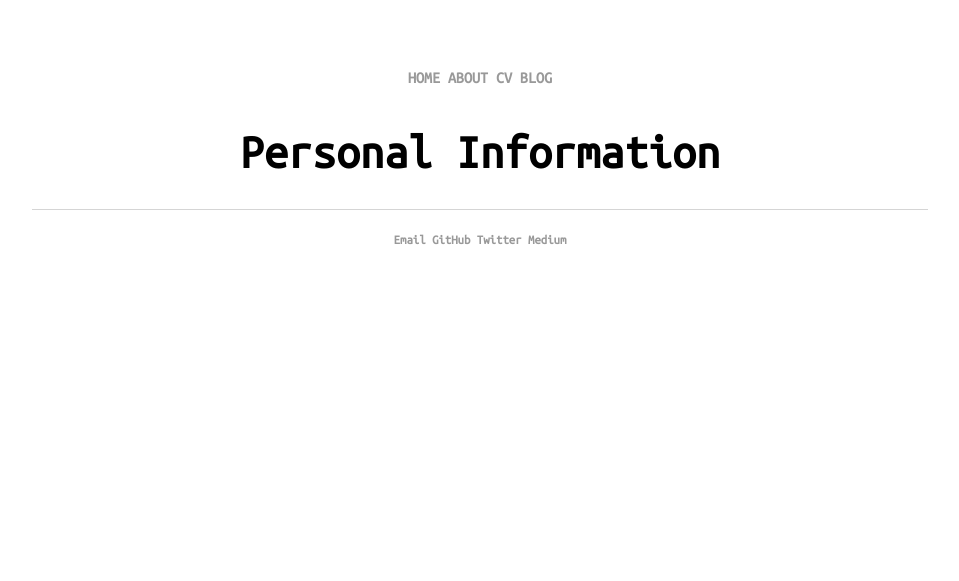
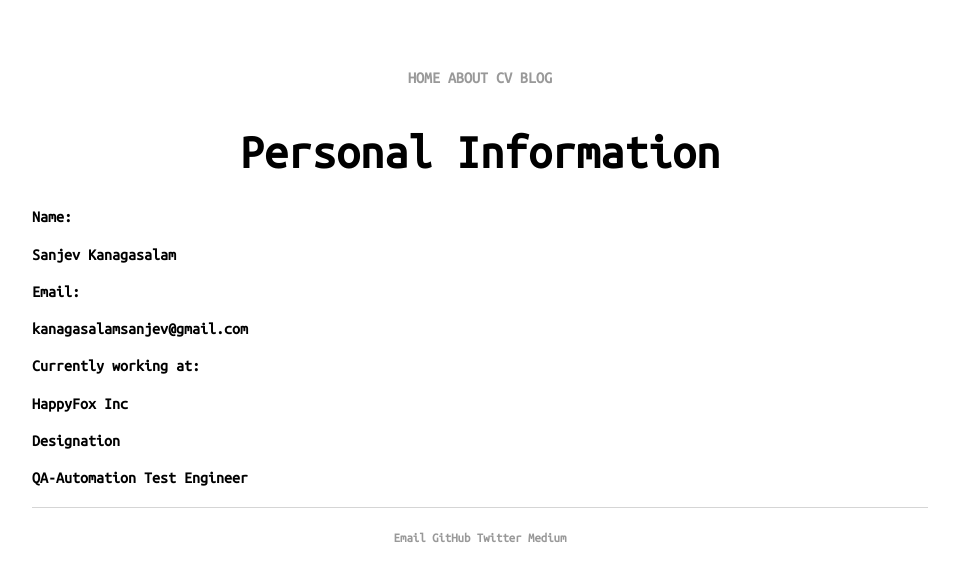
Before and after one commit to sanjevk/portfolio, a Jekyll site: the page built from cv.html, in a window 1280 px wide. Shown: the top 581 px of the page, without its empty margins (160-1119 px from the left). Built offline with Jekyll 4.4.1, drawn with Linux system fonts in a browser that asks for light colours.

Commit message:
Added CV

```diff
--- a/cv.html
+++ b/cv.html
@@ -4,5 +4,9 @@ title: CV
 ---
 
 <div class="blurb">
-	<h1 class="blog_title">Personal Information</h1>
+    <h1 class="blog_title">Personal Information</h1>
+    <h4 class="entity">Name:</h4><h4 class="entity_data">Sanjev Kanagasalam</h4>
+    <h4 class="entity">Email:</h4><h4 class="entity_data">kanagasalamsanjev@gmail.com</h4>
+    <h4 class="entity">Currently working at:</h4><h4 class="entity_data">HappyFox Inc</h4>
+    <h4 class="entity">Designation</h4><h4 class="entity_data">QA-Automation Test Engineer</h4>
 </div><!-- /.blurb -->
```
